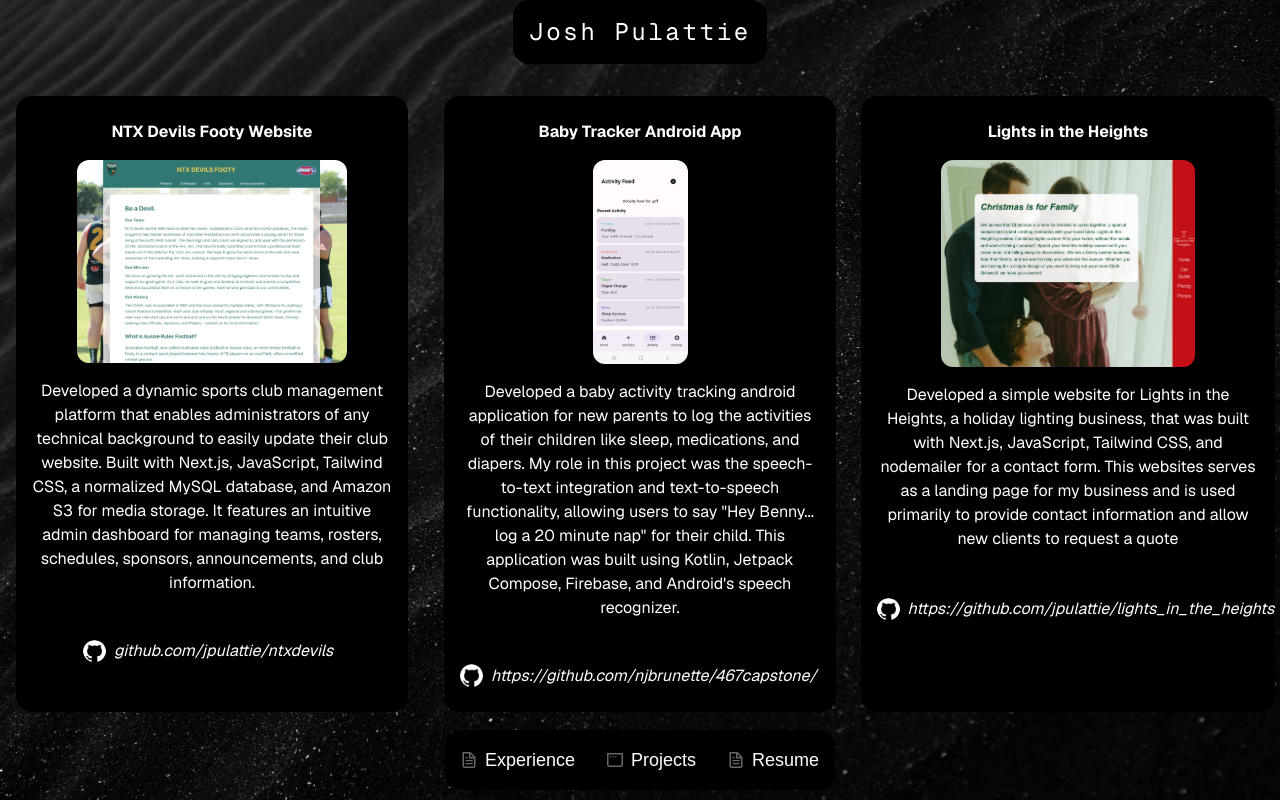
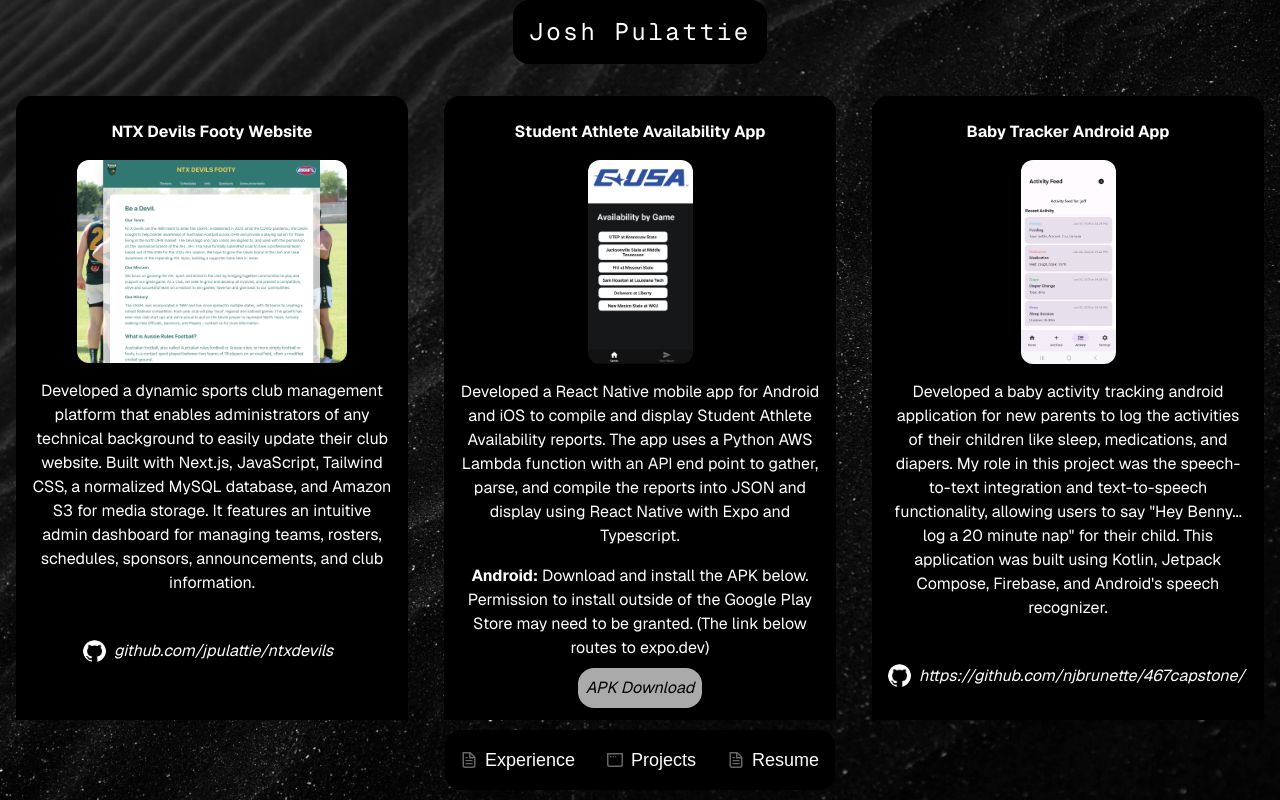
Before and after one commit to jpulattie/portfolio_web, a Next.js app: page /projects in a window 1280 px wide. Built offline with nearby package versions, Linux system fonts and the light colour scheme.

Commit message:
added SAA App

```diff
--- a/app/projects/page.js
+++ b/app/projects/page.js
@@ -61,6 +61,55 @@ export default function Projects() {
           </div>
         </div>
 
+        <div className="flex flex-col items-center text-center bg-black rounded-2xl p-4 m-4">
+
+          <h2 className="p-2 rounded-2xl"><strong>Student Athlete Availability App</strong></h2>
+          <div className="flex flex-col items-center pt-2">
+            <a
+              href="https://expo.dev/artifacts/eas/xc9Not5svhVPUvTwvoiEAN.apk"
+              target="_blank"
+              rel="noopener noreferrer"
+              className="relative group block w-fit"
+            ><Image
+                className=" flex justify-center items-center rounded-xl"
+                src="/saa_app.jpg"
+                alt="SAA App"
+                width={105}
+                height={57}
+                priority
+              />
+              <span className="absolute inset-0 flex items-center justify-center text-white text-3xl font-bold opacity-0 group-hover:opacity-100 transition bg-black/50 rounded-lg">
+                <i>Download APK</i>
+              </span>
+            </a>
+            <p className="pt-4 text-center">Developed a React Native mobile app for Android and iOS to compile and display Student
+              Athlete Availability reports. The app uses a Python AWS Lambda function with an API end point to gather, parse, and
+              compile the reports into JSON and display using React Native with Expo and Typescript.</p>
+              <p className="pt-4 text-center"><strong>Android:</strong> Download and install the APK below. Permission to install outside of the
+                Google Play Store may need to be granted. (The link below routes to expo.dev)
+              </p>
+            <a
+              href="https://expo.dev/artifacts/eas/xc9Not5svhVPUvTwvoiEAN.apk"
+              target="_blank"
+              rel="noopener noreferrer"
+              className="group inline-flex items-center block w-fit "
+            >
+              <span className="p-2 hover:bg-white text-black rounded-2xl bg-[#aaaaaa] mt-2"><i>APK Download</i></span>
+            </a>
+            <p className="pt-4 text-center"><strong>iPhone:</strong> Download and install the Expo Go app from the App Store. After the Expo Go app
+              is installed, click the link below to open the SAA app in Expo Go (link must be opened on a mobile phone with Expo Go or the url will not work)
+              </p>
+            <a
+              href="exp+://expo-development-client/?url=https://u.expo.dev/cedde30c-042a-455a-b1fa-8273c4b08b10/group/67de3a4d-dd52-4a7c-9a31-fb61253438db"
+              target="_blank"
+              rel="noopener noreferrer"
+              className="group inline-flex items-center block w-fit "
+            >
+              <span className="p-2 hover:bg-white text-black rounded-2xl bg-[#aaaaaa] mt-2"><i>iOS Expo Go Link</i></span>
+            </a>
+
+          </div>
+        </div>
 
         <div className="flex flex-col items-center text-center bg-black rounded-2xl p-4 m-4 ">
           <a
```
Also changed, not shown: public/SAA_app.jpg (added).
